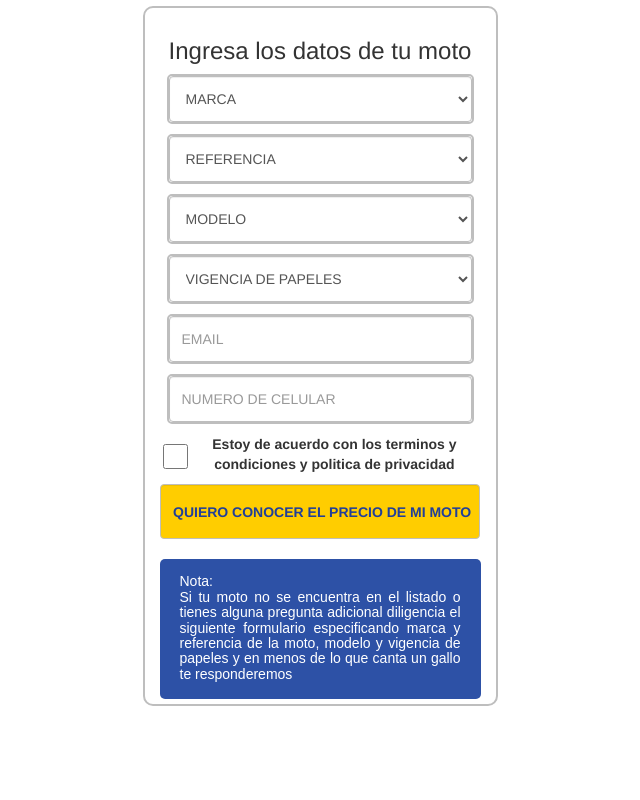
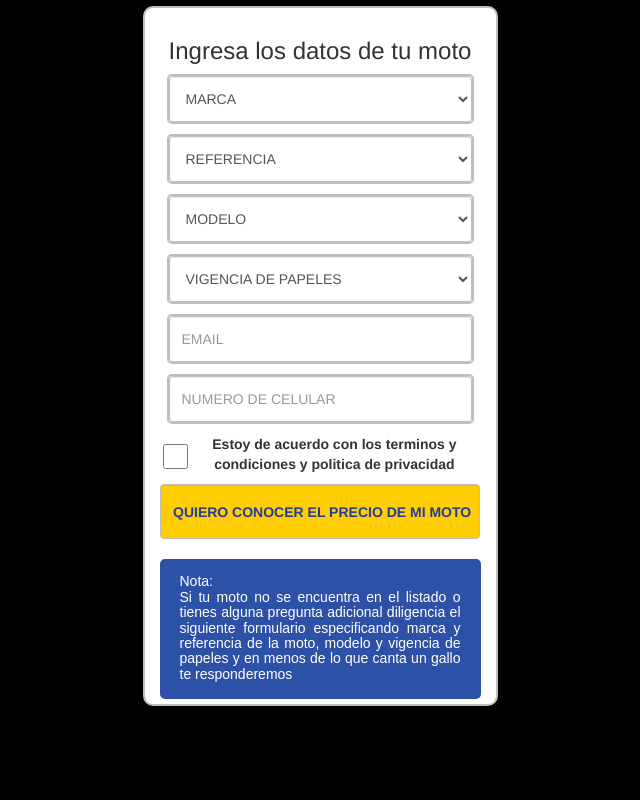
Before and after one commit to cexperto/entregacotizador, a PHP site: page / in a window 1280 px wide. Shown: the whole page, without its empty margins (320-960 px from the left). Run offline with PHP 8.4, Linux system fonts and the light colour scheme; data comes from the database, SQL or seed files in the repository; data that the repository does not hold is empty; some libraries are stand-ins or nearby versions.

Commit message:
Update index.php

```diff
--- a/index.php
+++ b/index.php
@@ -19,7 +19,7 @@
 <script type="text/javascript" async="" src="https://www.google-analytics.com/analytics.js"></script>
 <script type="text/javascript" src="https://cdn.navdmp.com/req?v=9&amp;id=a88fec8955ca4c3e451ed986e09%7C0&amp;acc=58464&amp;tit=Compramos%2520tu%2520carro%2520f%25E1cil%252C%2520r%25E1pido%2520y%2520seguro%2520%257C%2520Carro123.com&amp;upd=1&amp;h1=COMPRAMOS%2520TU%2520CARRO&amp;url=https%253A%2F%2Fwww.carro123.com%2F" async=""></script>
 
-<body bgcolor="#030000"><center>
+<body style="background-color:black;"><center>
 <div id="contenedor" class="container">
     <form id="precio" class="px-4 py-3">
 <div class="form-group"></div>
```
